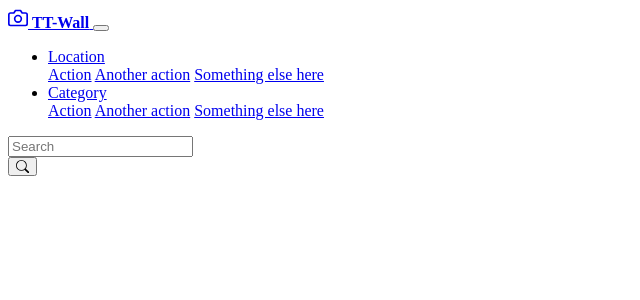
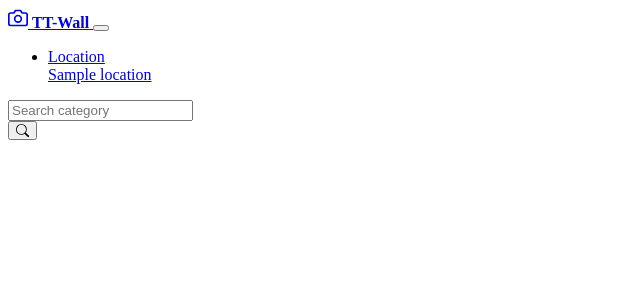
Before and after one commit to trucktar/tt-wall, a Django app: template tt_wall/templates/_navbar.html in a window 1280 px wide. Shown: the top 300 px of the page, without its empty margins (0-640 px from the left). Run offline with Django 3.2, Linux system fonts and the light colour scheme; the template is opened without the code that fills it: most values are stand-ins (such as "Sample title", 1, 10 or a date in 2020); some libraries are stand-ins or nearby versions.

Commit message:
Add context placeholders and drop category menu

```diff
--- a/tt_wall/templates/_navbar.html
+++ b/tt_wall/templates/_navbar.html
@@ -1,6 +1,6 @@
 <nav class="navbar navbar-expand-sm mx-sm-n3 navbar-dark bg-dark">
   <div class="container-md">
-    <a class="navbar-brand d-flex align-items-center" href="#">
+    <a class="navbar-brand d-flex align-items-center" href="{% url 'home' %}">
       <svg xmlns="http://www.w3.org/2000/svg" width="20" height="20" viewBox="0 0 24 24" fill="none"
         stroke="currentColor" stroke-width="2" stroke-linecap="round" stroke-linejoin="round" class="mr-2">
         <path d="M23 19a2 2 0 0 1-2 2H3a2 2 0 0 1-2-2V8a2 2 0 0 1 2-2h4l2-3h6l2 3h4a2 2 0 0 1 2 2z"></path>
@@ -17,24 +17,15 @@
           <a class="nav-link dropdown-toggle" href="#filter-by-location" role="button"
             data-toggle="dropdown">Location</a>
           <div class="dropdown-menu">
-            <a class="dropdown-item" href="#">Action</a>
-            <a class="dropdown-item" href="#">Another action</a>
-            <a class="dropdown-item" href="#">Something else here</a>
-          </div>
-        </li>
-        <li class="dropdown">
-          <a class="nav-link dropdown-toggle" href="#filter-by-category" role="button"
-            data-toggle="dropdown">Category</a>
-          <div class="dropdown-menu">
-            <a class="dropdown-item" href="#">Action</a>
-            <a class="dropdown-item" href="#">Another action</a>
-            <a class="dropdown-item" href="#">Something else here</a>
+            {% for location in locations %}
+            <a class="dropdown-item" href="{% url 'filter' location.location_name %}">{{ location.location_name }}</a>
+            {% endfor %}
           </div>
         </li>
       </ul>
-      <form class="form-inline my-2 my-lg-0">
+      <form class="form-inline my-2 my-lg-0" action="{% url 'search' %}">
         <div class="input-group">
-          <input type="text" class="form-control" placeholder="Search">
+          <input type="text" class="form-control" placeholder="Search category" name="category">
           <div class="input-group-append">
             <button class="btn btn-outline-secondary" type="submit"><svg width="1em" height="1em" viewBox="0 0 16 16"
                 class="bi bi-search" fill="currentColor" xmlns="http://www.w3.org/2000/svg">
```
